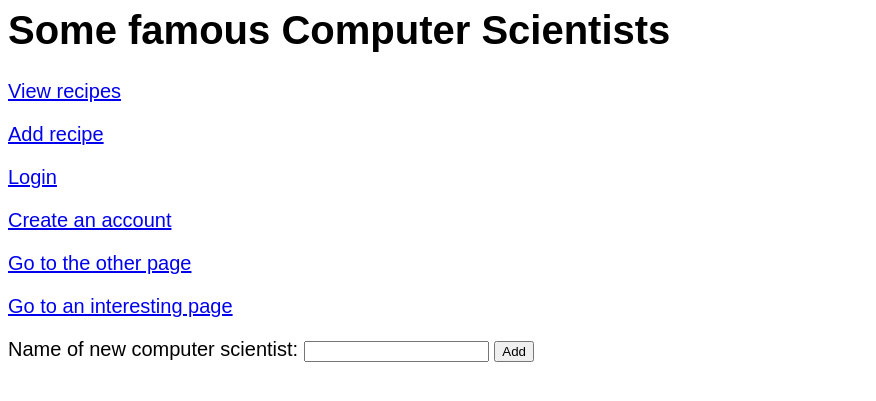
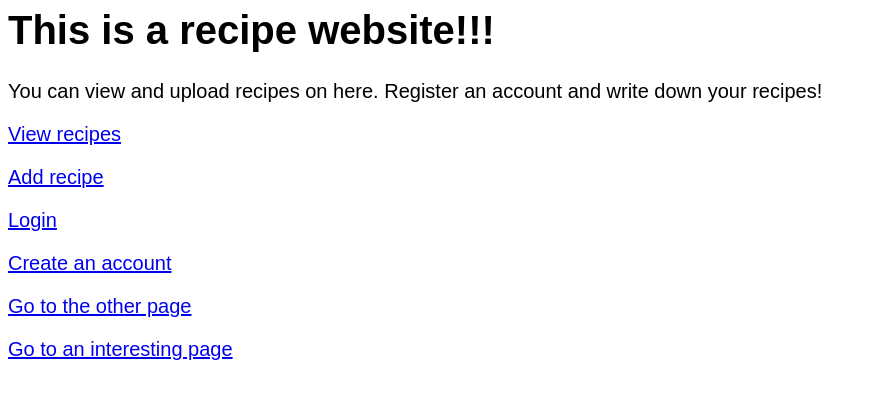
Before and after one commit to ericzyl/w4111-proj1, a Flask app: template templates/index.html in a window 1280 px wide. Shown: the top 401 px of the page, without its empty margins (0-876 px from the left). Run offline with Flask 3, Linux system fonts and the light colour scheme; the template is opened without the code that fills it, so the values that code supplies are empty; parts of the project's set-up code (start-up, migrations or seed data) failed here and were passed over.

Commit message:
update index page
removed testing objects

```diff
--- a/server.py
+++ b/server.py
@@ -118,15 +118,15 @@ def index():
   #
   # example of a database query
   #
-  cursor = g.conn.execute(text("SELECT name FROM test"))
-  g.conn.commit()
+  # cursor = g.conn.execute(text("SELECT name FROM test"))
+  # g.conn.commit()
 
   # 2 ways to get results
 
   # Indexing result by column number
-  names = []
-  for result in cursor:
-    names.append(result[0])
+  # names = []
+  # for result in cursor:
+  #   names.append(result[0])
 
   # Indexing result by column name
   # names = []
@@ -161,14 +161,15 @@ def index():
   #     <div>{{n}}</div>
   #     {% endfor %}
   #
-  context = dict(data = names)
+  # context = dict(data = names)
 
 
   #
   # render_template looks in the templates/ folder for files.
   # for example, the below file reads template/index.html
   #
-  return render_template("index.html", **context)
+  # return render_template("index.html", **context)
+  return render_template('index.html')
 
 #
 # This is an example of a different path.  You can see it at:
@@ -348,15 +349,15 @@ def user_new_recipe():
   g.conn.commit()
   return redirect(url_for('home'))
 
-# not used
+# not used (test stuff)
 # Example of adding new data to the database
-@app.route('/add', methods=['POST'])
-def add():
-  name = request.form['name']
-  params_dict = {"name":name}
-  g.conn.execute(text('INSERT INTO test(name) VALUES (:name)'), params_dict)
-  g.conn.commit()
-  return redirect('/')
+# @app.route('/add', methods=['POST'])
+# def add():
+#   name = request.form['name']
+#   params_dict = {"name":name}
+#   g.conn.execute(text('INSERT INTO test(name) VALUES (:name)'), params_dict)
+#   g.conn.commit()
+#   return redirect('/')
 
 
 # @app.route('/login')
--- a/templates/index.html
+++ b/templates/index.html
@@ -8,14 +8,16 @@
 
 
 <body>
-  <h1>Some famous Computer Scientists</h1>
-  <div>{{data}}</div>
+  <h1>This is a recipe website!!!</h1>
+
+  <p>You can view and upload recipes on here. Register an account and write down your recipes!</p>
+  <!-- <div>{{data}}</div>
 
   <div>
     {% for n in data %}
     <div>{{n}}</div>
     {% endfor %}
-  </div>
+  </div> -->
 
 <p><a href="recipes">View recipes</a></p>
 
@@ -29,9 +31,9 @@
 
 <p><a href="interesting">Go to an interesting page</a></p>
 
-<form method="POST" action="/add">
+<!-- <form method="POST" action="/add">
 <p>Name of new computer scientist: <input type="text" name="name"> <input type="submit" value="Add"></p>
-</form>
+</form> -->
 
 </body>
 
```
